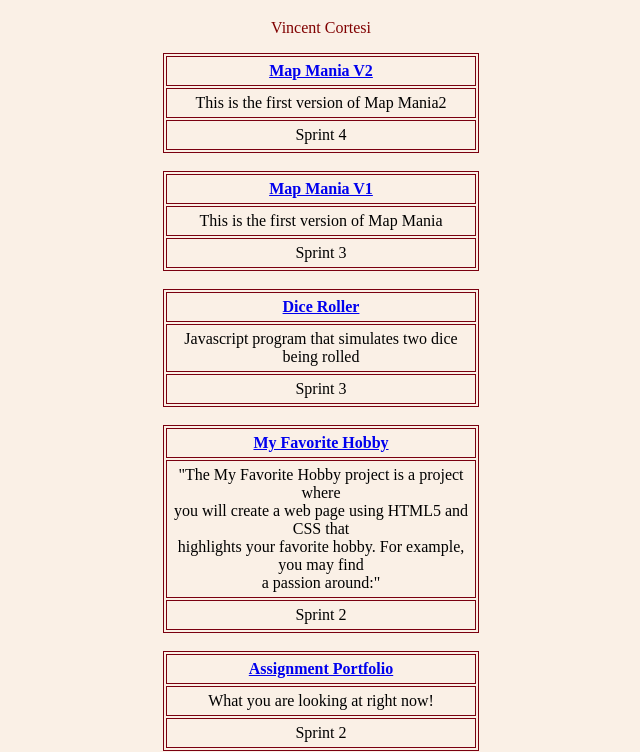
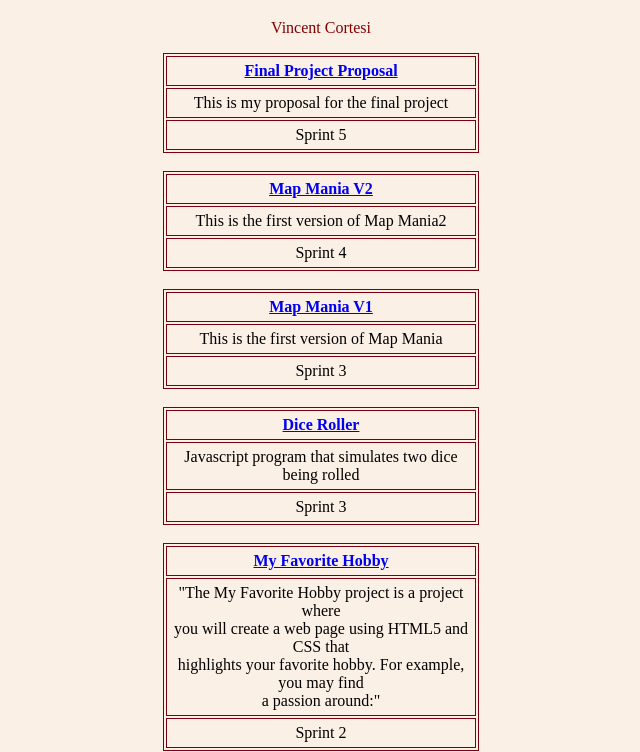
Before and after one commit to Vcortesi/assignment-portfolio, a plain HTML site: page index.html in a window 1280 px wide. Shown: the part 61-813 px from the top of the page, without its empty margins (319-959 px from the left). Drawn offline with Linux system fonts and the light colour scheme.

Commit message:
final proposal

```diff
--- a/index.html
+++ b/index.html
@@ -9,6 +9,19 @@
     <body>
         <h1 class="center">Assignment Portfolio</h1>
         <p class="center">Vincent Cortesi</p>
+            <table>
+                <tr>
+                    <th><a href="https://lively-wave-035720c10.azurestaticapps.net/">
+                    Final Project Proposal</a></th>
+                </tr>
+                <tr>
+                    <td>This is my proposal for the final project</td>
+                </tr>
+                <tr>
+                    <td>Sprint 5</td>
+                </tr>
+            </table>
+            <br>
             <table>
                 <tr>
                     <th><a href="https://gentle-tree-05d1a7510.azurestaticapps.net/">
```
